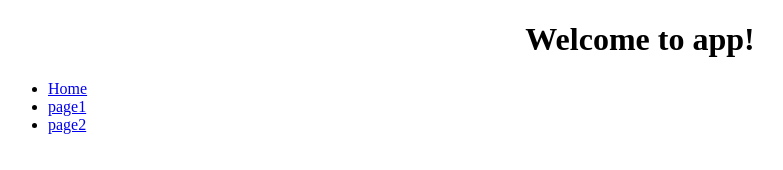
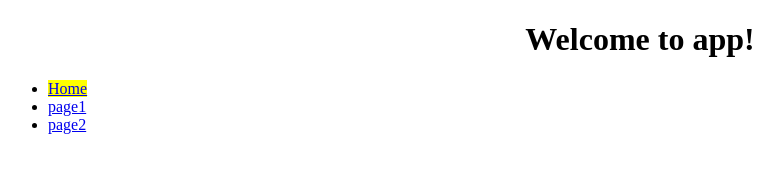
Before and after one commit to crazy653555/ng4-advanced2, an Angular app: page / in a window 1280 px wide. Shown: the top 170 px of the page, without its empty margins (0-783 px from the left). Built offline with nearby package versions, Linux system fonts and the light colour scheme.

Commit message:
04 練習設定 routerLinkActive 與 [routerLinkActiveOptions]="{ exact: true }…

```diff
--- a/src/app/app.component.html
+++ b/src/app/app.component.html
@@ -6,8 +6,14 @@
 </div>
 
 <ul>
-  <li><a [routerLink]="['/']">Home</a></li>
-  <li><a routerLink="page1">page1</a></li>
-  <li><a [routerLink]="['/','page2']">page2</a></li>
+  <li>
+    <a routerLink="/" routerLinkActive="active" [routerLinkActiveOptions]="{exact: true}">Home</a>
+  </li>
+  <li>
+    <a routerLink="page1" routerLinkActive="active">page1</a>
+  </li>
+  <li>
+    <a [routerLink]="['/','page2']" routerLinkActive="active">page2</a>
+  </li>
 </ul>
 <router-outlet></router-outlet>
--- a/src/styles.css
+++ b/src/styles.css
@@ -1 +1,3 @@
-/* You can add global styles to this file, and also import other style files */
+.active{
+  background-color: yellow;
+}
```
